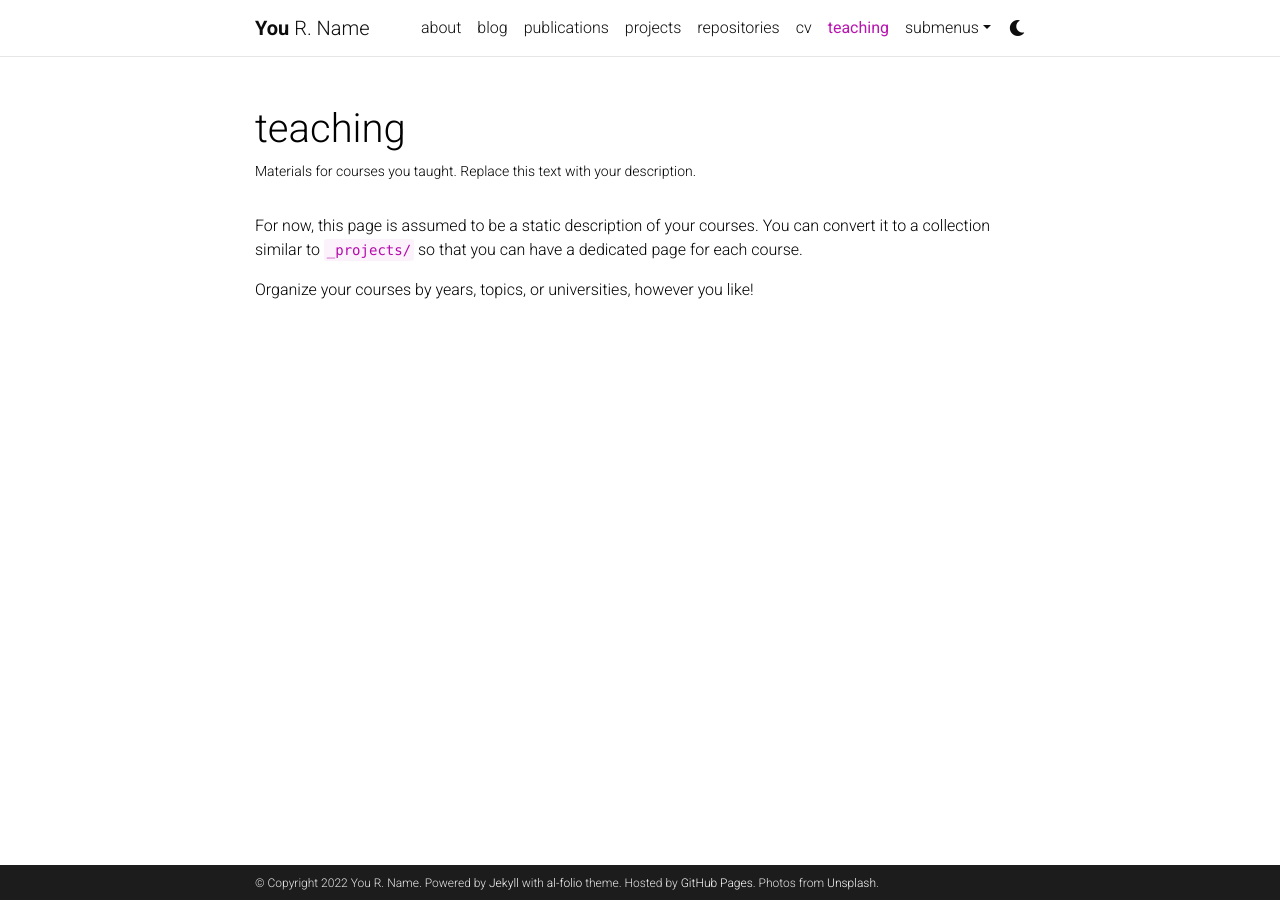
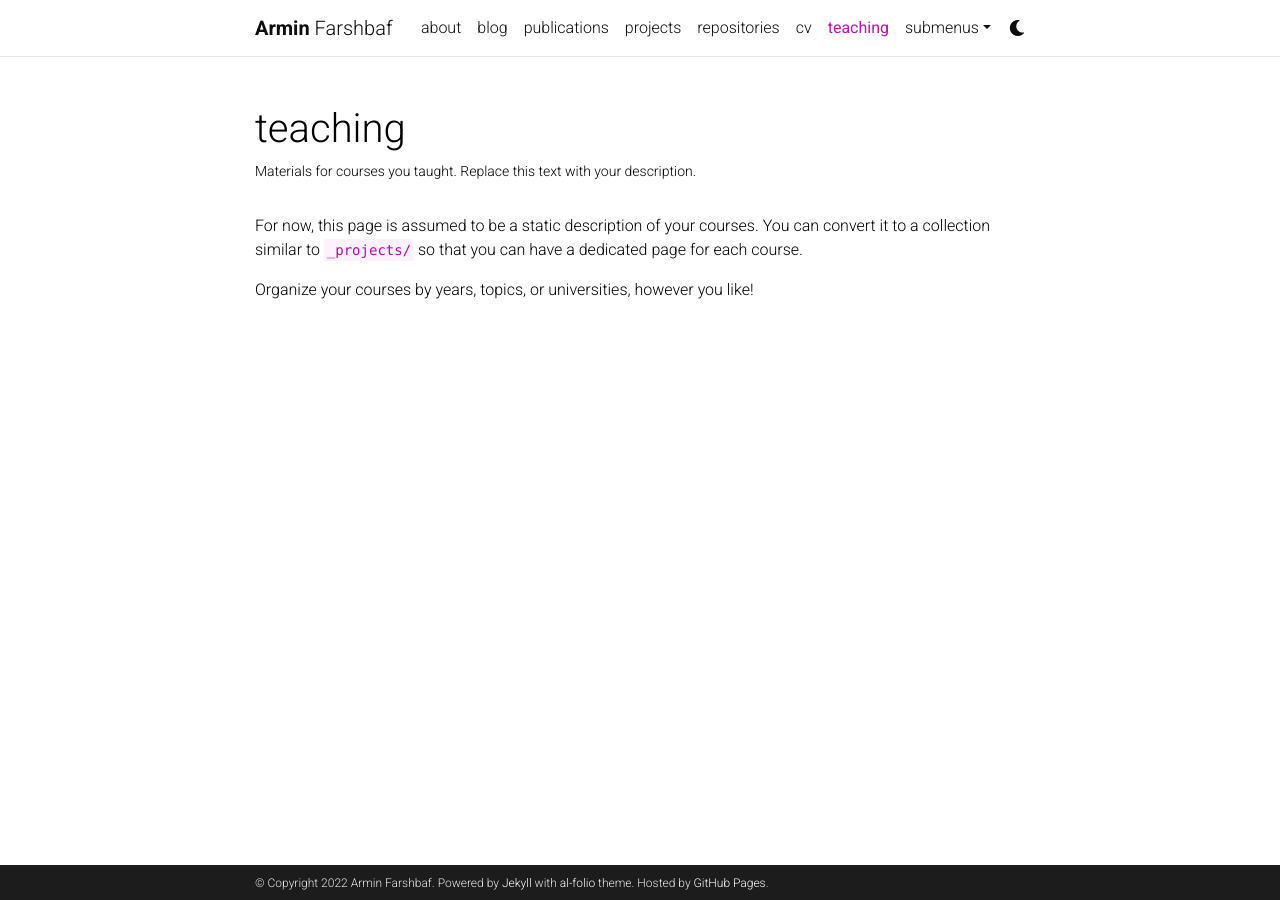
Before and after one commit to moradib/arminfarshbaf.github.io, a Jekyll site: the page built from _pages/teaching.md, in a window 1280 px wide. Built offline with Jekyll 4.4.1, drawn with Linux system fonts in a browser that asks for light colours; comment, search, counter and statistics services are not loaded; a style sheet for code colours, icons or effects is not loaded.

Commit message:
First-Config

```diff
--- a/_config.yml
+++ b/_config.yml
@@ -3,16 +3,15 @@
 # -----------------------------------------------------------------------------
 
 title: blank # the website title (if blank, full name will be used instead)
-first_name: You
-middle_name: R.
-last_name: Name
-email: you@example.com
+first_name: Armin
+middle_name:
+last_name: Farshbaf
+email: arminfarshbaf@gmail.com
 description: > # the ">" symbol means to ignore newlines until "footer_text:"
   A simple, whitespace theme for academics. Based on [*folio](https://github.com/bogoli/-folio) design.
 footer_text: >
   Powered by <a href="https://jekyllrb.com/" target="_blank">Jekyll</a> with <a href="https://github.com/alshedivat/al-folio">al-folio</a> theme.
   Hosted by <a href="https://pages.github.com/" target="_blank">GitHub Pages</a>.
-  Photos from <a href="https://unsplash.com" target="_blank">Unsplash</a>.
 keywords: jekyll, jekyll-theme, academic-website, portfolio-website  # add your own keywords or leave empty
 
 lang: en # the language of your site (for example: en, fr, cn, ru, etc.)
@@ -32,8 +31,8 @@
 highlight_theme_dark: native    # https://github.com/jwarby/jekyll-pygments-themes
 
 # repo color theme
-repo_theme_light: default       # https://github.com/anuraghazra/github-readme-stats/blob/master/themes/README.md
-repo_theme_dark: dark           # https://github.com/anuraghazra/github-readme-stats/blob/master/themes/README.md
+repo_theme_light: light       # https://github.com/anuraghazra/github-readme-stats/blob/master/themes/README.md
+repo_theme_dark: default           # https://github.com/anuraghazra/github-readme-stats/blob/master/themes/README.md
 
 # -----------------------------------------------------------------------------
 # RSS Feed
```
